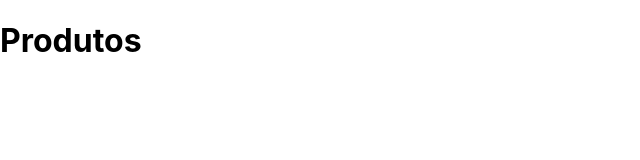
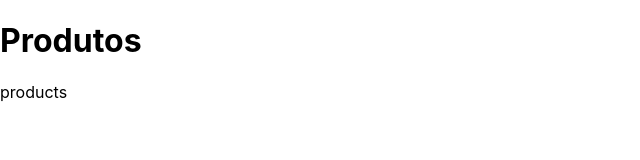
Before and after one commit to educwb/hello-world-next, a Next.js app: page /category/products in a window 1280 px wide. Shown: the top 160 px of the page, without its empty margins (0-640 px from the left). Built offline with nearby package versions, Linux system fonts and the light colour scheme.

Commit message:
pegando valor passado na url

```diff
--- /dev/null
+++ b/pages/category/[products].js
@@ -0,0 +1,16 @@
+import { useRouter } from "next/router"
+
+const Products = () => {
+  const router = useRouter()
+
+  console.log(router)
+
+  return (
+    <div>
+      <h1>Produtos</h1>
+      <p>{router.query.products}</p>
+    </div>
+  )
+}
+
+export default Products
--- a/pages/category/products.js
+++ /dev/null
@@ -1,10 +0,0 @@
-
-const Products = () => {
-  return (
-    <div>
-      <h1>Produtos</h1>
-    </div>
-  )
-}
-
-export default Products
```
